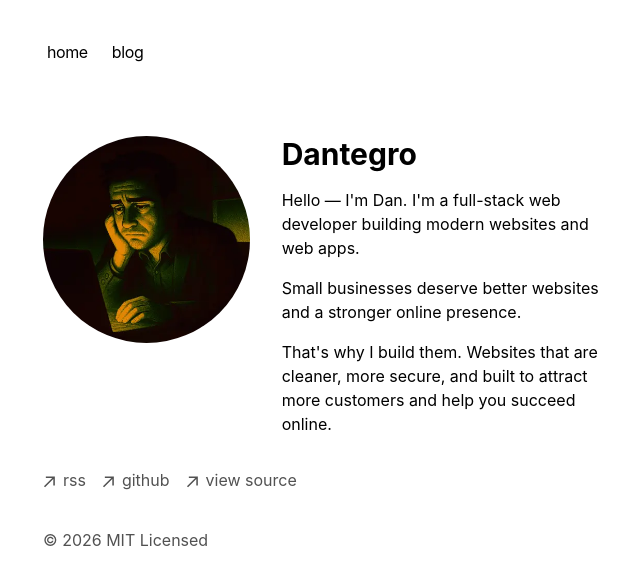
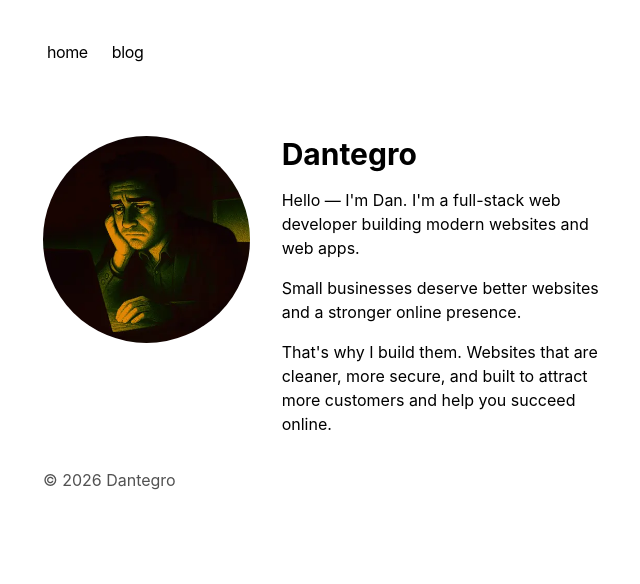
Before and after one commit to Dantegro/portfolio, a Next.js app: page / in a window 1280 px wide. Shown: the top 584 px of the page, without its empty margins (309-949 px from the left). Built offline with nearby package versions, Linux system fonts and the light colour scheme.

Commit message:
Remove template footer links, update footer branding

```diff
--- a/app/components/footer.tsx
+++ b/app/components/footer.tsx
@@ -18,43 +18,8 @@
 export default function Footer() {
   return (
     <footer className="mb-16">
-      <ul className="font-sm mt-8 flex flex-col space-x-0 space-y-2 text-neutral-600 md:flex-row md:space-x-4 md:space-y-0 dark:text-neutral-300">
-        <li>
-          <a
-            className="flex items-center transition-all hover:text-neutral-800 dark:hover:text-neutral-100"
-            rel="noopener noreferrer"
-            target="_blank"
-            href="/rss"
-          >
-            <ArrowIcon />
-            <p className="ml-2 h-7">rss</p>
-          </a>
-        </li>
-        <li>
-          <a
-            className="flex items-center transition-all hover:text-neutral-800 dark:hover:text-neutral-100"
-            rel="noopener noreferrer"
-            target="_blank"
-            href="https://github.com/vercel/next.js"
-          >
-            <ArrowIcon />
-            <p className="ml-2 h-7">github</p>
-          </a>
-        </li>
-        <li>
-          <a
-            className="flex items-center transition-all hover:text-neutral-800 dark:hover:text-neutral-100"
-            rel="noopener noreferrer"
-            target="_blank"
-            href="https://vercel.com/templates/next.js/portfolio-starter-kit"
-          >
-            <ArrowIcon />
-            <p className="ml-2 h-7">view source</p>
-          </a>
-        </li>
-      </ul>
       <p className="mt-8 text-neutral-600 dark:text-neutral-300">
-        © {new Date().getFullYear()} MIT Licensed
+        © {new Date().getFullYear()} Dantegro
       </p>
     </footer>
   )
--- a/app/layout.tsx
+++ b/app/layout.tsx
@@ -1,5 +1,4 @@
 import { Analytics } from '@vercel/analytics/react'
-import { SpeedInsights } from '@vercel/speed-insights/next'
 import { GeistMono } from 'geist/font/mono'
 import { GeistSans } from 'geist/font/sans'
 import type { Metadata } from 'next'
@@ -58,7 +57,7 @@
           {children}
           <Footer />
           <Analytics />
-          <SpeedInsights />
+
         </main>
       </body>
     </html>
```
